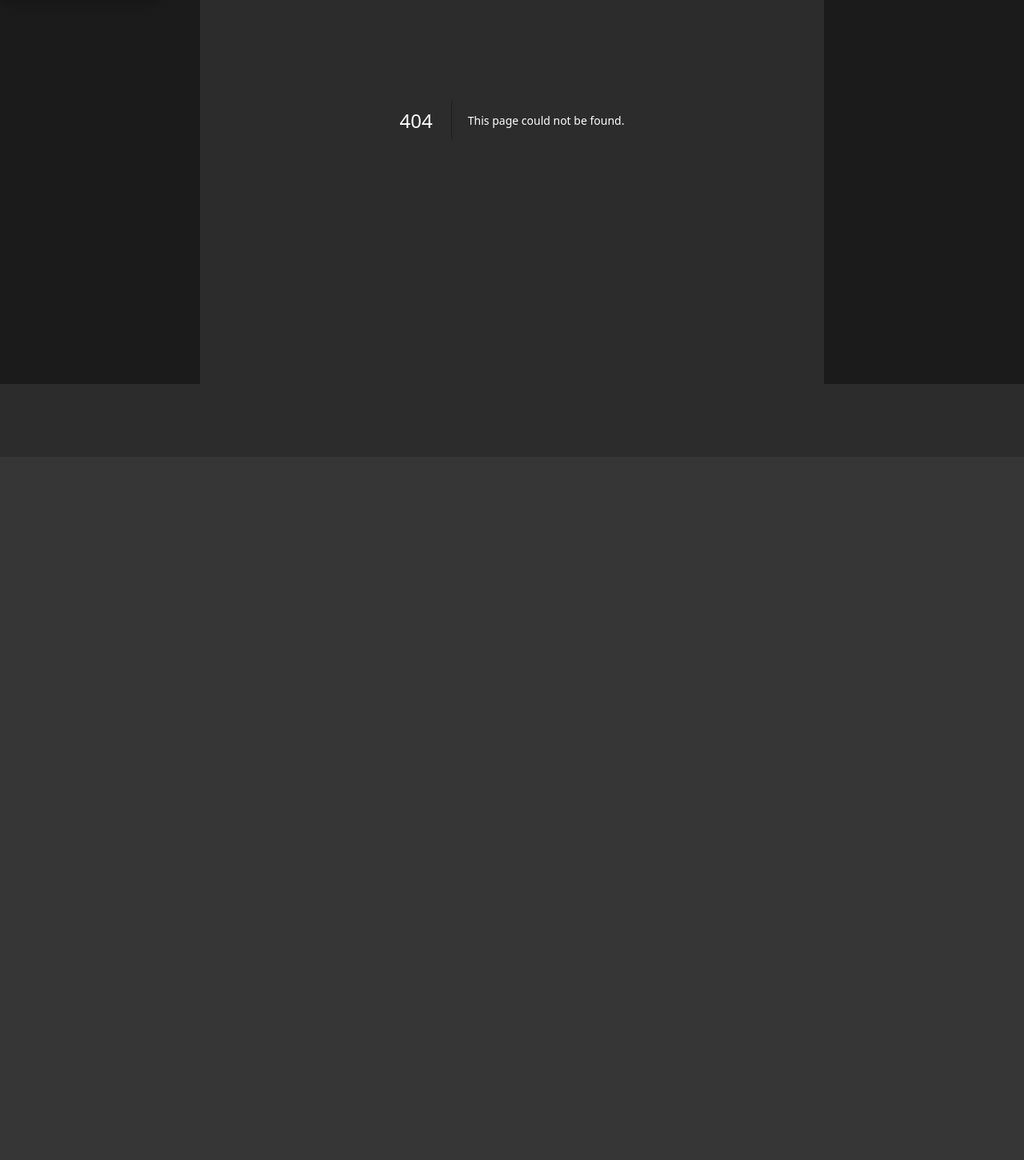
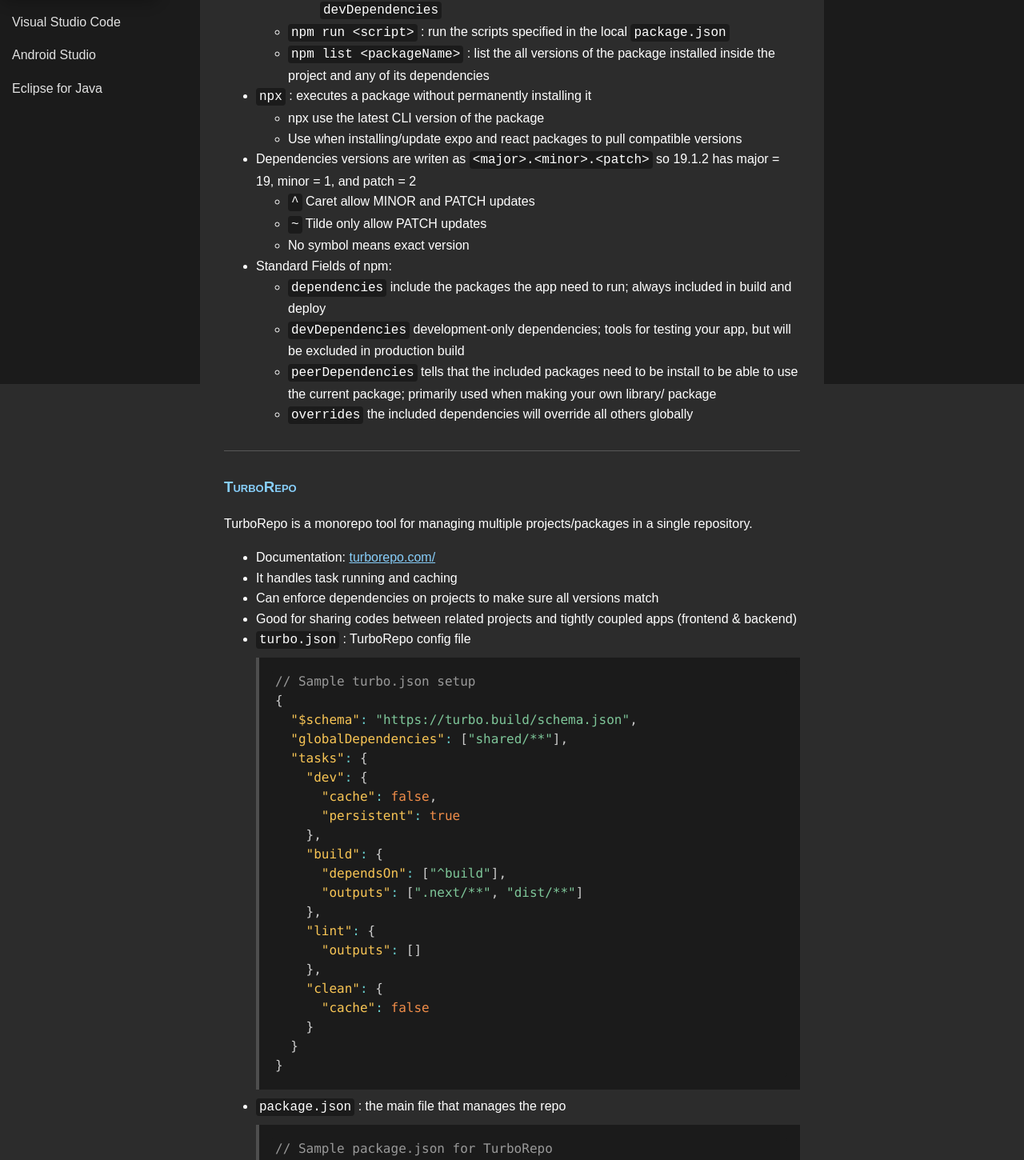
Before and after one commit to tuantrancode/tuantrancode.github.io, a Next.js app in the folder react/: page /Tools/node in a window 1280 px wide. Before the commit this address had no page. Shown: the part 320-1770 px from the top of the page at 80% size. Before the commit the page ends 891 px from the top, so only its background shows below. Built offline with nearby package versions, Linux system fonts and the light colour scheme.

Commit message:
Adds Node.js page
updates eslint.config.mjs file

```diff
--- /dev/null
+++ b/react/src/app/Tools/node/page.js
@@ -0,0 +1,278 @@
+import React from 'react';
+import CodeBlock from '@/components/shared/CodeBlock';
+import Link from 'next/link';
+
+export const metadata = {
+  title: 'Node.js',
+  description: 'Notes on Node.js',
+};
+
+export default function Node() {
+  return (
+    <>
+      {/* NPM NODE PACKAGE MANAGER */}
+      <section>
+        <h3 className='section-header' id='npm'>
+          npm
+        </h3>
+        <p>
+          <code>npm</code> is a node package manager that install and update node packages
+        </p>
+        <ul>
+          <li>
+            <code>npm</code> : command to install packages or run scripts from the <u>local</u>{' '}
+            <code>node_modules</code> or <code>package.json</code>
+          </li>
+          <ul>
+            <li>
+              <code>{`npm install <packageName>`}</code> : install the package into the local <code>node_modules</code>{' '}
+              folder and adds it to the <code>package.json</code>
+            </li>
+            <ul>
+              <li>
+                Use <code>{`npm install --save-dev <packageName>`}</code> to save the package as a{' '}
+                <code>devDependencies</code>
+              </li>
+            </ul>
+            <li>
+              <code>{`npm run <script>`}</code> : run the scripts specified in the local <code>package.json</code>
+            </li>
+            <li>
+              <code>{`npm list <packageName>`}</code> : list the all versions of the package installed inside the
+              project and any of its dependencies
+            </li>
+          </ul>
+          <li>
+            <code>npx</code> : executes a package without permanently installing it
+          </li>
+          <ul>
+            <li>npx use the latest CLI version of the package</li>
+            <li>Use when installing/update expo and react packages to pull compatible versions</li>
+          </ul>
+          <li>
+            Dependencies versions are writen as <code>{`<major>.<minor>.<patch>`}</code> so 19.1.2 has major = 19, minor
+            = 1, and patch = 2{' '}
+          </li>
+          <ul>
+            <li>
+              <code>^</code> Caret allow MINOR and PATCH updates
+            </li>
+            <li>
+              <code>~</code> Tilde only allow PATCH updates
+            </li>
+            <li>No symbol means exact version</li>
+          </ul>
+          <li>Standard Fields of npm:</li>
+          <ul>
+            <li>
+              <code>dependencies</code> include the packages the app need to run; always included in build and deploy
+            </li>
+            <li>
+              <code>devDependencies</code> development-only dependencies; tools for testing your app, but will be
+              excluded in production build
+            </li>
+            <li>
+              <code>peerDependencies</code> tells that the included packages need to be install to be able to use the
+              current package; primarily used when making your own library/ package
+            </li>
+            <li>
+              <code>overrides</code> the included dependencies will override all others globally
+            </li>
+          </ul>
+        </ul>
+        <hr />
+      </section>
+
+      {/* TURBOREPO */}
+      <section>
+        <h3 className='section-header' id='turborepo'>
+          TurboRepo
+        </h3>
+        <p>TurboRepo is a monorepo tool for managing multiple projects/packages in a single repository.</p>
+        <ul>
+          <li>
+            Documentation: <a href='https://turborepo.com/'>turborepo.com/</a>
+          </li>
+          <li>It handles task running and caching</li>
+          <li>Can enforce dependencies on projects to make sure all versions match</li>
+          <li>Good for sharing codes between related projects and tightly coupled apps (frontend & backend)</li>
+          <li>
+            <code>turbo.json</code> : TurboRepo config file
+          </li>
+          <CodeBlock language='jsx'>{`
+// Sample turbo.json setup
+{
+  "$schema": "https://turbo.build/schema.json",
+  "globalDependencies": ["shared/**"],
+  "tasks": {
+    "dev": {
+      "cache": false,
+      "persistent": true
+    },
+    "build": {
+      "dependsOn": ["^build"],
+      "outputs": [".next/**", "dist/**"]
+    },
+    "lint": {
+      "outputs": []
+    },
+    "clean": {
+      "cache": false
+    }
+  }
+}
+      `}</CodeBlock>
+          <li>
+            <code>package.json</code> : the main file that manages the repo
+          </li>
+          <CodeBlock language='jsx'>
+            {`
+// Sample package.json for TurboRepo
+{
+  "name": "monorepo-setup",
+  "private": true,
+  "packageManager": "npm@10.9.3",
+  "scripts": {
+    "dev": "turbo run dev --parallel",
+    "dev:web": "turbo run dev --filter=web",
+    "dev:mobile": "turbo run dev --filter=mobile",
+    "clean": "turbo run clean",
+    "build": "turbo run build",
+    "lint": "eslint . --ext .js,.mjs,.cjs,.jsx,.ts,.tsx",
+    "lint:web": "eslint app --ext .js,.jsx,.ts,.tsx",
+    "lint:mobile": "eslint mobile --ext .js,.jsx,.ts,.tsx"
+  },
+  "devDependencies": {
+    "@eslint/js": "^9.34.0",
+    "eslint": "^9.34.0",
+    "eslint-plugin-react": "^7.37.5",
+    "globals": "^16.3.0",
+    "turbo": "^2.5.6"
+  },
+  "workspaces": {
+    "packages": [
+      "apps/*",
+      "shared/*"
+    ]
+  },
+  "dependencies": {
+    "react": "19.0.0",
+    "react-dom": "19.0.0",
+    "react-native": "0.79.6"
+  },
+  "overrides": {
+    "react": "19.0.0",
+    "react-dom": "19.0.0",
+    "react-native": "0.79.6"
+  }
+}
+`}
+          </CodeBlock>
+        </ul>
+        <hr />
+      </section>
+
+      {/* ESLint */}
+      <section>
+        <h3 className='section-header' id='eslint'>
+          ESLint
+        </h3>
+        <ul>
+          <li>
+            <code>eslint</code> : Useful to check syntax and other problems with the code before compilation
+          </li>
+          <ol>
+            <li>
+              <code>npm install --save-dev eslint</code>
+            </li>
+            <li>
+              <code>npx eslint --init</code>
+            </li>
+          </ol>
+           <li>
+            Install the VS Code extension to lint project in real time. <Link href="/Tools/visual-studio-code#extensions">link</Link>
+          </li>
+          <li>
+            Sample <code>eslint.config.mjs</code> file
+          </li>
+          <CodeBlock language='jsx'>{`
+// eslint.config.mjs file
+import js from "@eslint/js";
+import globals from "globals";
+import pluginReact from "eslint-plugin-react";
+import pluginTS from "@typescript-eslint/eslint-plugin";
+import pluginReactNative from "eslint-plugin-react-native";
+import { defineConfig } from "eslint/config";
+
+export default defineConfig([
+  // JS / JSX files
+  {
+    files: ["**/*.{js,mjs,cjs,jsx}"],
+    plugins: { js },
+    extends: ["js/recommended"],
+    languageOptions: { globals: { ...globals.browser, ...globals.node } },
+  },
+
+  // TypeScript / TSX files
+  {
+    files: ["**/*.{ts,tsx}"],
+    plugins: { "@typescript-eslint": pluginTS },
+    extends: ["plugin:@typescript-eslint/recommended"],
+  },
+
+  // React rules (web + mobile)
+  pluginReact.configs.flat.recommended,
+
+  // React Native rules
+  pluginReactNative.configs.recommended,
+
+  // Ignore common build folders
+  {
+    ignores: ["node_modules/**", "app/.next/**", "mobile/.expo/**", "dist/**"],
+  },
+]);
+          `}</CodeBlock>
+        </ul>
+        <hr />
+      </section>
+
+      {/* USEFUL PACKAGE */}
+      <section>
+        <h3 className='section-header' id='usefulPkg'>
+          Other Useful Packages
+        </h3>
+        <ul>
+          <li>
+            <code>babel-plugin-module-resolver</code> : allows any projects to use import alias like Next.js
+            jsconfig.js; rewrite paths during compilation
+          </li>
+          <ul>
+            <li>
+              <code>npm install --save-dev babel-plugin-module-resolver</code>
+            </li>
+            <li>
+              Use inside a <code>babel.config.js</code> file
+            </li>
+            <CodeBlock language='jsx'>{`
+// Sample babel.config.js inside Expo app
+module.exports = {
+  presets: ["babel-preset-expo"],
+  plugins: [
+    [
+      "module-resolver",
+      {
+        alias: {
+          "@shared": ["../../shared"],
+          "@mobileAssets": ["./assets"]
+        },
+      },
+    ],
+  ],
+};
+          `}</CodeBlock>
+          </ul>
+        </ul>
+      </section>
+    </>
+  );
+}
--- a/react/src/data/navigation.js
+++ b/react/src/data/navigation.js
@@ -1,81 +1,80 @@
 const navSections = [
   {
-        section: "HTML",
+    section: 'HTML',
     pages: [
-            { name: "HTML Basics", link: "/" },
-            { name: "Forms", link: "/HTML/forms" },
-            { name: "Table", link: "/HTML/table" },
-            { name: "Libraries", link: "/HTML/libraries" },
-            { name: "Special Characters", link: "/HTML/special-characters" },
-        ]
+      { name: 'HTML Basics', link: '/' },
+      { name: 'Forms', link: '/HTML/forms' },
+      { name: 'Table', link: '/HTML/table' },
+      { name: 'Libraries', link: '/HTML/libraries' },
+      { name: 'Special Characters', link: '/HTML/special-characters' },
+    ],
   },
   {
-        section: "CSS",
+    section: 'CSS',
     pages: [
-            { name: "CSS Basics", link: "/CSS/css-basics" },
-            { name: "CSS Properties", link: "/CSS/css-properties" },
-            { name: "Alignment", link: "/CSS/alignment" },
-            { name: "Flex Box", link: "/CSS/flex-box" },
-            { name: "Flex Items", link: "/CSS/flex-items" },
-        ]
+      { name: 'CSS Basics', link: '/CSS/css-basics' },
+      { name: 'CSS Properties', link: '/CSS/css-properties' },
+      { name: 'Alignment', link: '/CSS/alignment' },
+      { name: 'Flex Box', link: '/CSS/flex-box' },
+      { name: 'Flex Items', link: '/CSS/flex-items' },
+    ],
   },
   {
-        section: "Javascript",
+    section: 'Javascript',
     pages: [
-            { name: "JS Basics", link: "/Javascript/js-basics" },
-            { name: "Functions", link: "/Javascript/js-functions" },
-            { name: "Methods Reference", link: "/Javascript/js-methods-reference" },
-            { name: "Working with DOM", link: "/Javascript/js-dom" },
-        ]
+      { name: 'JS Basics', link: '/Javascript/js-basics' },
+      { name: 'Functions', link: '/Javascript/js-functions' },
+      { name: 'Methods Reference', link: '/Javascript/js-methods-reference' },
+      { name: 'Working with DOM', link: '/Javascript/js-dom' },
+    ],
   },
   {
-        section: "React",
+    section: 'React',
     pages: [
-            { name: "React Basics", link: "/React/react-basics" },
-            { name: "Hooks", link: "/React/react-hooks" },
-            { name: "When To Use What", link: "/React/when-to-use-what" },
-            { name: "React Styling", link: "/React/react-styling" },
-            { name: "Form in React", link: "/React/react-form" },
-            { name: "React Setup Comparison", link: "/React/react-setup" },
-            { name: "Next.js", link: "/React/nextjs" },
-            { name: "Libraries", link: "/React/react-libraries" },
-            { name: "Programming Pattern", link: "/React/react-pattern" },
-            { name: "Mobile Ready React", link: "/React/react-mobile-ready" },
-            { name: "Templates", link: "/React/react-templates" },
-        ]
+      { name: 'React Basics', link: '/React/react-basics' },
+      { name: 'Hooks', link: '/React/react-hooks' },
+      { name: 'When To Use What', link: '/React/when-to-use-what' },
+      { name: 'React Styling', link: '/React/react-styling' },
+      { name: 'Form in React', link: '/React/react-form' },
+      { name: 'React Setup Comparison', link: '/React/react-setup' },
+      { name: 'Next.js', link: '/React/nextjs' },
+      { name: 'Libraries', link: '/React/react-libraries' },
+      { name: 'Programming Pattern', link: '/React/react-pattern' },
+      { name: 'Mobile Ready React', link: '/React/react-mobile-ready' },
+      { name: 'Templates', link: '/React/react-templates' },
+    ],
   },
   {
-        section: "Java",
+    section: 'Java',
     pages: [
-            { name: "Java Syntax", link: "/Java/java-syntax" },
-            { name: "Interface vs Inheritance", link: "/Java/java-comparison" },
-        ]
+      { name: 'Java Syntax', link: '/Java/java-syntax' },
+      { name: 'Interface vs Inheritance', link: '/Java/java-comparison' },
+    ],
   },
   {
-        section: "Responsive",
+    section: 'Responsive',
     pages: [
-            { name: "CSS Responsive Styles", link: "/Responsive/responsive" },
-            { name: "Masonry Gallery", link: "/Responsive/masonry-gallery" },
-        ]
+      { name: 'CSS Responsive Styles', link: '/Responsive/responsive' },
+      { name: 'Masonry Gallery', link: '/Responsive/masonry-gallery' },
+    ],
   },
   {
-        section: "Tools",
+    section: 'Tools',
     pages: [
-            { name: "Browser DevTools", link: "/Tools/browser" },
-            { name: "React DevTools", link: "/Tools/react-dev-tools" },
-            { name: "Cmd / Terminal", link: "/Tools/cmd" },
-            { name: "Git", link: "/Tools/git" },
-            { name: "Visual Studio Code", link: "/Tools/visual-studio-code" },
-            { name: "Android Studio", link: "/Tools/android-studio" },
-            { name: "Eclipse for Java", link: "/Tools/eclipse" },
-        ]
+      { name: 'Browser DevTools', link: '/Tools/browser' },
+      { name: 'React DevTools', link: '/Tools/react-dev-tools' },
+      { name: 'Cmd / Terminal', link: '/Tools/cmd' },
+      { name: 'Git', link: '/Tools/git' },
+      { name: 'Node.js', link: '/Tools/node' },
+      { name: 'Visual Studio Code', link: '/Tools/visual-studio-code' },
+      { name: 'Android Studio', link: '/Tools/android-studio' },
+      { name: 'Eclipse for Java', link: '/Tools/eclipse' },
+    ],
   },
   {
-        section: "AI",
-        pages: [
-            { name: "AI Basics", link: "/AI/ai-basics" },
-        ]
-    }
+    section: 'AI',
+    pages: [{ name: 'AI Basics', link: '/AI/ai-basics' }],
+  },
 ];
 
 // TODO: Incorporate react-native-web components to test thing out
```
Also changed, not shown: react/eslint.config.mjs (+29 -23 lines). Lines whose indentation alone changed are shown as unchanged.
